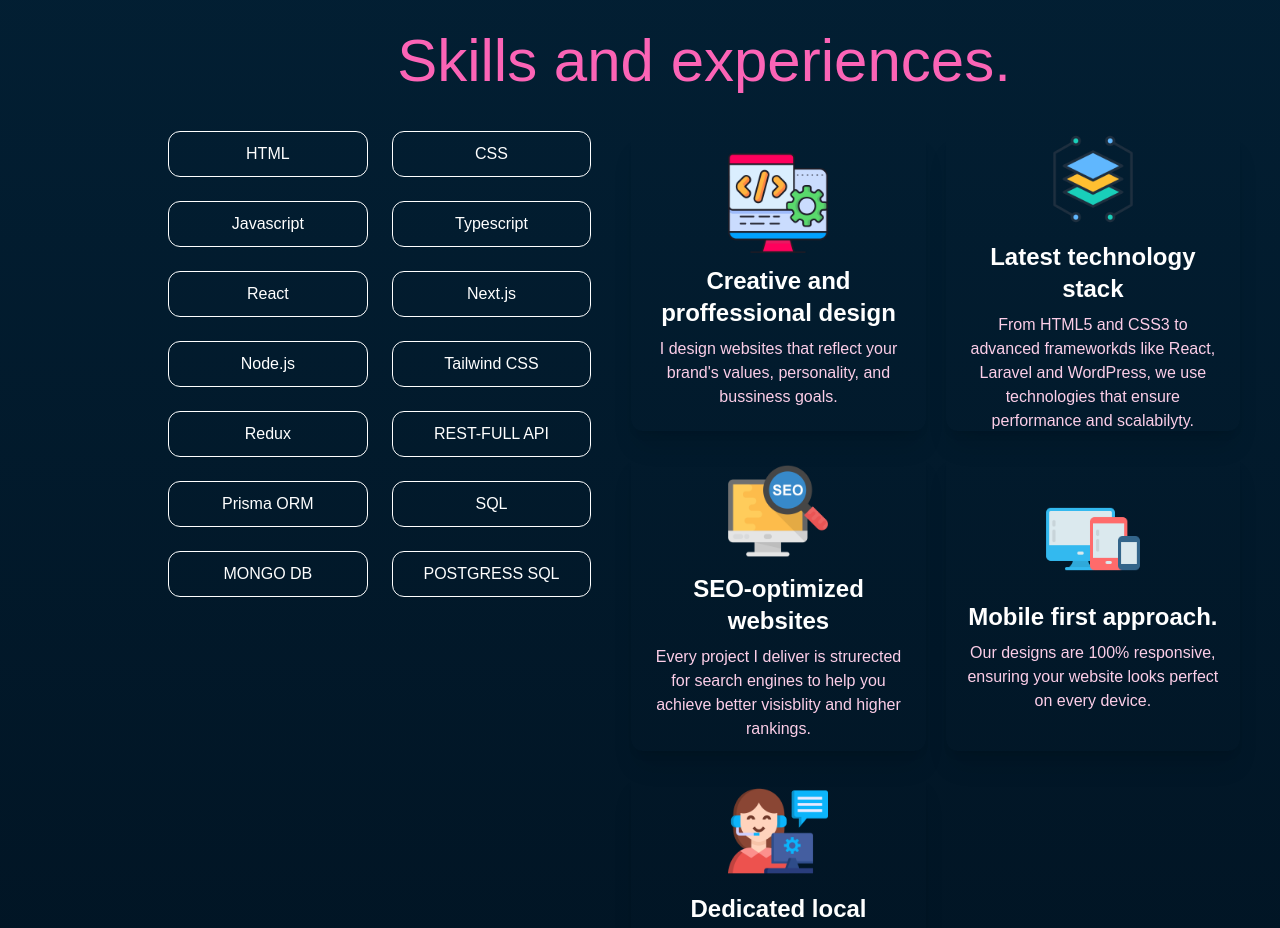
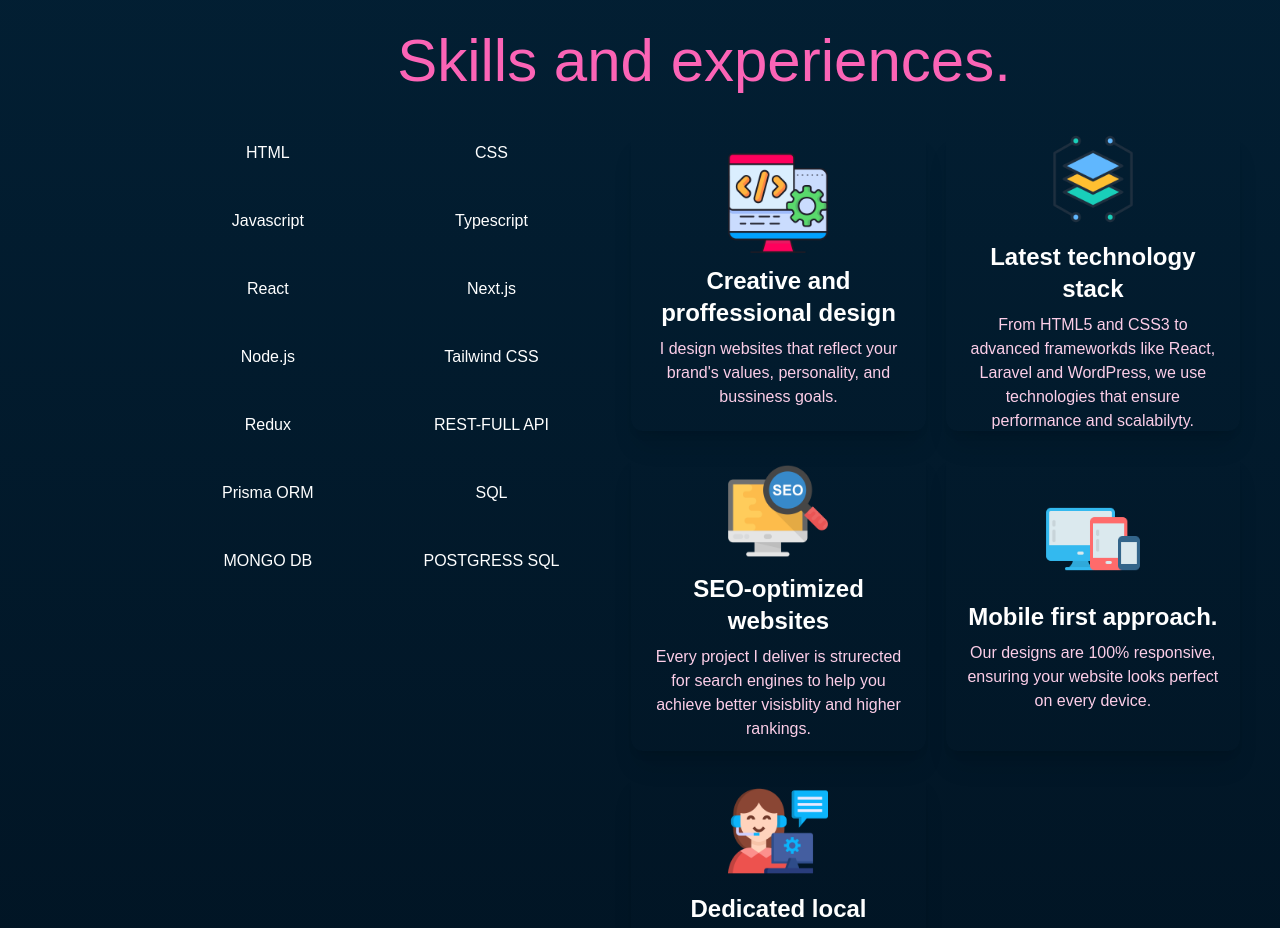
Before and after one commit to amanuelferede/portifolio, a Next.js app: page / in a window 1280 px wide. Shown: the part 1540-2468 px from the top of the page. Built offline with nearby package versions, Linux system fonts and the light colour scheme.

Commit message:
first-commit

```diff
--- a/app/components/skills.tsx
+++ b/app/components/skills.tsx
@@ -9,48 +9,48 @@ export default function Skills() {
         <div className="md:col-span-5 col-span-12">
           <div className="md:sticky md:h-1/2 md:top-10">
             <div className="grid md:grid-cols-2 grid-cols-2 gap-6">
-              <div className="rounded-xl border border-white text-white px-3 py-2.5 text-center">
+              <div className="rounded-xl  text-white px-3 py-2.5 text-center">
                 HTML
               </div>
-              <div className="rounded-xl border border-white text-white px-3 py-2.5 text-center">
+              <div className="rounded-xl  text-white px-3 py-2.5 text-center">
                 CSS
               </div>
-              <div className="rounded-xl border border-white text-white px-3 py-2.5 text-center">
+              <div className="rounded-xl  text-white px-3 py-2.5 text-center">
                 Javascript
               </div>
 
-              <div className="rounded-xl border border-white text-white px-3 py-2.5 text-center">
+              <div className="rounded-xl  text-white px-3 py-2.5 text-center">
                 Typescript
               </div>
 
-              <div className="rounded-xl border border-white text-white px-3 py-2.5 text-center">
+              <div className="rounded-xl  text-white px-3 py-2.5 text-center">
                 React
               </div>
-              <div className="rounded-xl border border-white text-white px-3 py-2.5 text-center">
+              <div className="rounded-xl  text-white px-3 py-2.5 text-center">
                 Next.js
               </div>
-              <div className="rounded-xl border border-white text-white px-3 py-2.5 text-center">
+              <div className="rounded-xl  text-white px-3 py-2.5 text-center">
                 Node.js
               </div>
-              <div className="rounded-xl border border-white text-white px-3 py-2.5 text-center">
+              <div className="rounded-xl  text-white px-3 py-2.5 text-center">
                 Tailwind CSS
               </div>
-              <div className="rounded-xl border border-white text-white px-3 py-2.5 text-center">
+              <div className="rounded-xl  text-white px-3 py-2.5 text-center">
                 Redux
               </div>
-              <div className="rounded-xl border border-white text-white px-3 py-2.5 text-center">
+              <div className="rounded-xl  text-white px-3 py-2.5 text-center">
                 REST-FULL API
               </div>
-              <div className="rounded-xl border border-white text-white px-3 py-2.5 text-center">
+              <div className="rounded-xl  text-white px-3 py-2.5 text-center">
                 Prisma ORM
               </div>
-              <div className="rounded-xl border border-white text-white px-3 py-2.5 text-center">
+              <div className="rounded-xl  text-white px-3 py-2.5 text-center">
                 SQL
               </div>
-              <div className="rounded-xl border border-white text-white px-3 py-2.5 text-center">
+              <div className="rounded-xl  text-white px-3 py-2.5 text-center">
                 MONGO DB
               </div>
-              <div className="rounded-xl border border-white text-white px-3 py-2.5 text-center">
+              <div className="rounded-xl  text-white px-3 py-2.5 text-center">
                 POSTGRESS SQL
               </div>
             </div>
```
